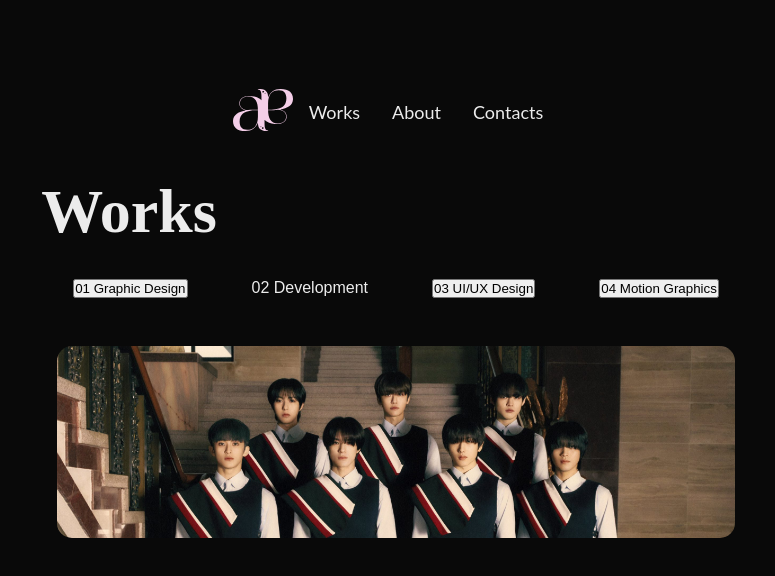
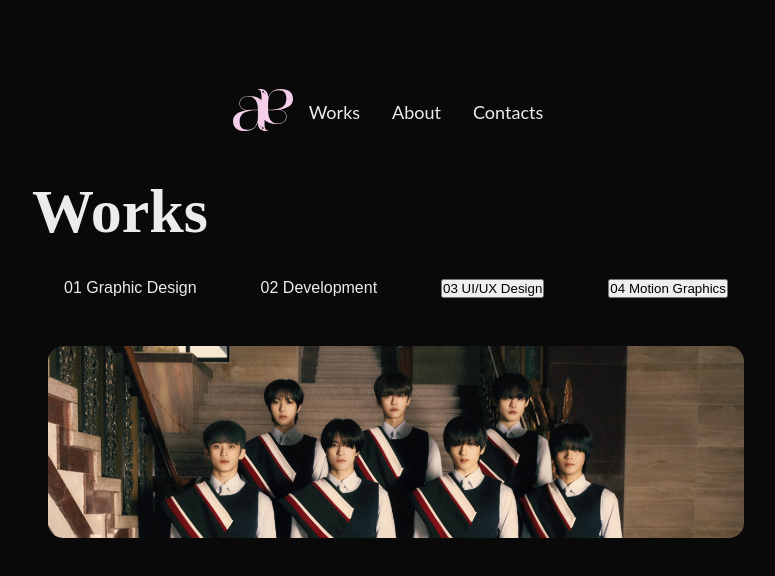
Before and after one commit to arabella-a/arabella-alegria, a Next.js app: page /pages/Development in a window 1280 px wide. Shown: the top 576 px of the page, without its empty margins (244-1019 px from the left). Built offline with nearby package versions, Linux system fonts and the light colour scheme.

Commit message:
add fizzy card and content in graphic design page

```diff
--- a/src/app/components/Filter/Filter.js
+++ b/src/app/components/Filter/Filter.js
@@ -10,7 +10,7 @@ export default function Filter() {
             <div className={styles.Filter}>
                 <div>
                     <ul className={styles.filterCategories}>
-                        <li><button>01 Graphic Design</button></li>
+                        <Link href="/pages/GraphicDesign"><li>01 Graphic Design</li></Link>
                         <Link href="/pages/Development"><li>02 Development</li></Link>
                         <li><button>03 UI/UX Design</button></li>
                         <li><button>04 Motion Graphics</button></li>
--- /dev/null
+++ b/src/app/pages/GraphicDesign/GraphicDesign.module.css
@@ -0,0 +1,32 @@
+.page {
+    display: flex;
+    flex-direction: column;
+    align-items: center;
+    justify-items: center;
+    min-height: 100svh;
+    padding: 80px;
+    flex-shrink: 0;
+}
+
+.main {
+    display: flex;
+    flex-direction: column;
+    color: var(--off-white);
+    margin: 2rem;
+}
+
+.main h1 {
+    font-family: 'Merriweather', serif;
+    color: var(--off-white);
+    font-size: var(--h1);
+}
+
+.fizzyCard {
+    padding: 7rem;
+    margin: 1rem;
+    border-radius: 15px;
+    background-image: url("/can_mockup.jpg");
+    background-repeat: no-repeat;
+    background-position: center;
+    background-size: cover;
+}
```
Also changed, not shown: src/app/pages/GraphicDesign/page.js (added, +18 -0 lines), 1 other file (tests, documents, lock files or other folders).
